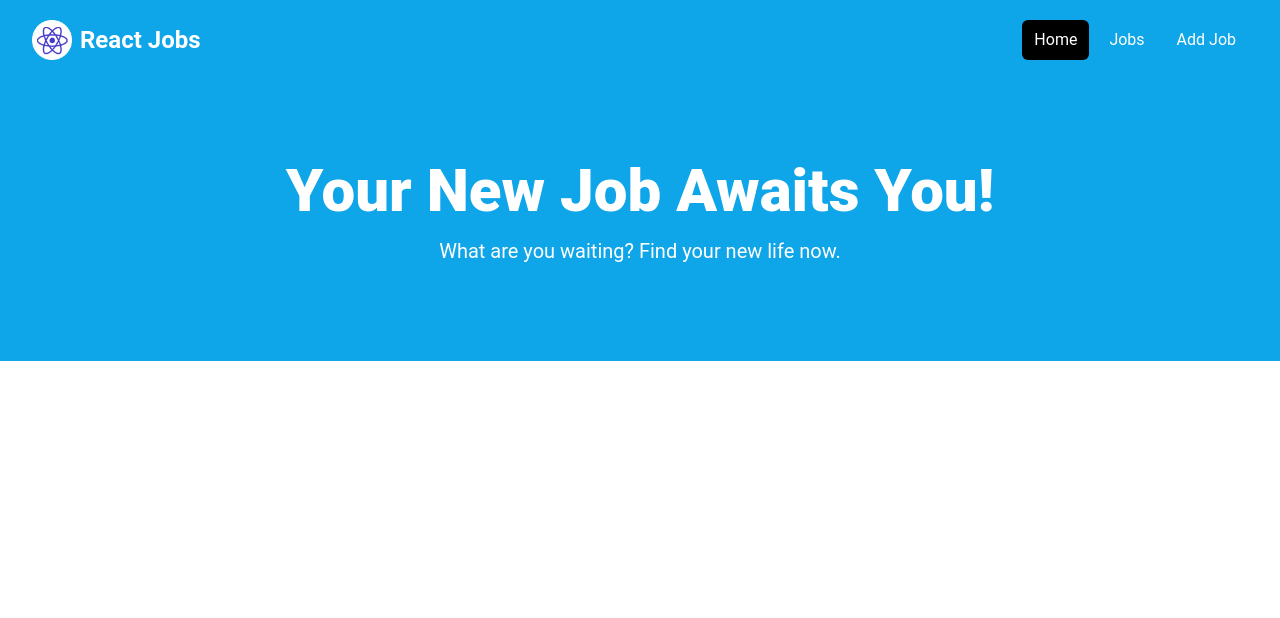
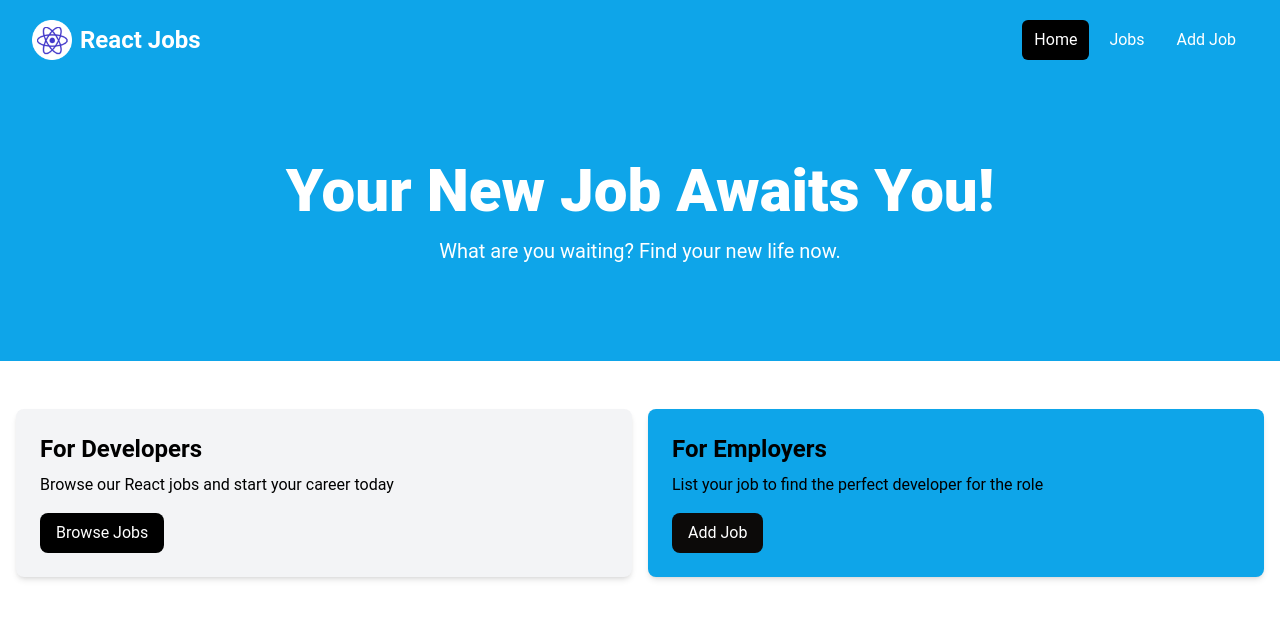
Before and after one commit to Lorenzo7991/training-jobs-app, a React (Vite) app: page / in a window 1280 px wide. Shown: the top 618 px of the page. Built offline with nearby package versions, Linux system fonts and the light colour scheme.

Commit message:
Created HomeCard component

```diff
--- a/index.html
+++ b/index.html
@@ -2,9 +2,9 @@
 <html lang="en">
   <head>
     <meta charset="UTF-8" />
-    <link rel="icon" type="image/svg+xml" href="/vite.svg" />
+    <link rel="icon" type="image/svg+xml" href="/src/assets/images/logo.png" />
     <meta name="viewport" content="width=device-width, initial-scale=1.0" />
-    <title>React Jobs</title>
+    <title>Jobs Finder</title>
   </head>
   <body>
     <div id="root"></div>
--- a/src/App.jsx
+++ b/src/App.jsx
@@ -1,13 +1,15 @@
 import React from 'react';
 import Navbar from "./components/Navbar";
 import Hero from './components/Hero';
+import HomeCards from './components/HomeCards';
 
 const App = () => {
   return (
-   <>
-   <Navbar />
-    <Hero />
-   </>
+    <>
+      <Navbar />
+      <Hero />
+      <HomeCards />
+    </>
   )
 }
 
--- a/src/components/Hero.jsx
+++ b/src/components/Hero.jsx
@@ -7,13 +7,13 @@
 }) => {
     return (
         <>
-            <section class="bg-sky-500 py-20 mb-4">
-                <div class="max-w-7xl mx-auto px-4 sm:px-6 lg:px-8 flex flex-col items-center">
-                    <div class="text-center">
-                        <h1 class="text-4xl font-extrabold text-white sm:text-5xl md:text-6xl">
+            <section className="bg-sky-500 py-20 mb-4">
+                <div className="max-w-7xl mx-auto px-4 sm:px-6 lg:px-8 flex flex-col items-center">
+                    <div className="text-center">
+                        <h1 className="text-4xl font-extrabold text-white sm:text-5xl md:text-6xl">
                             {title}
                         </h1>
-                        <p class="my-4 text-xl text-white">
+                        <p className="my-4 text-xl text-white">
                             {subtitle}
                         </p>
                     </div>
--- /dev/null
+++ b/src/components/HomeCards.jsx
@@ -0,0 +1,36 @@
+import React from 'react';
+
+const HomeCards = () => {
+    return (
+        <>
+            <section className="py-4">
+                <div className="container-xl lg:container m-auto">
+                    <div className="grid grid-cols-1 md:grid-cols-2 gap-4 p-4 rounded-lg">
+                        <div className="bg-gray-100 p-6 rounded-lg shadow-md">
+                            <h2 className="text-2xl font-bold">For Developers</h2>
+                            <p className="mt-2 mb-4">
+                                Browse our React jobs and start your career today
+                            </p>
+                            <a href="/jobs.html" className="inline-block bg-black text-white rounded-lg px-4 py-2 hover:bg-gray-700">
+                                Browse Jobs
+                            </a>
+                        </div>
+                        <div className="bg-sky-500 p-6 rounded-lg shadow-md">
+                            <h2 className="text-2xl font-bold">For Employers</h2>
+                            <p className="mt-2 mb-4">
+                                List your job to find the perfect developer for the role
+                            </p>
+                            <a
+                                href="/add-job.html"
+                                className="inline-block bg-sky-500 text-white rounded-lg px-4 py-2 bg-stone-950 hover:bg-gray-700">
+                                Add Job
+                            </a>
+                        </div>
+                    </div>
+                </div>
+            </section>
+        </>
+    )
+}
+
+export default HomeCards
```
